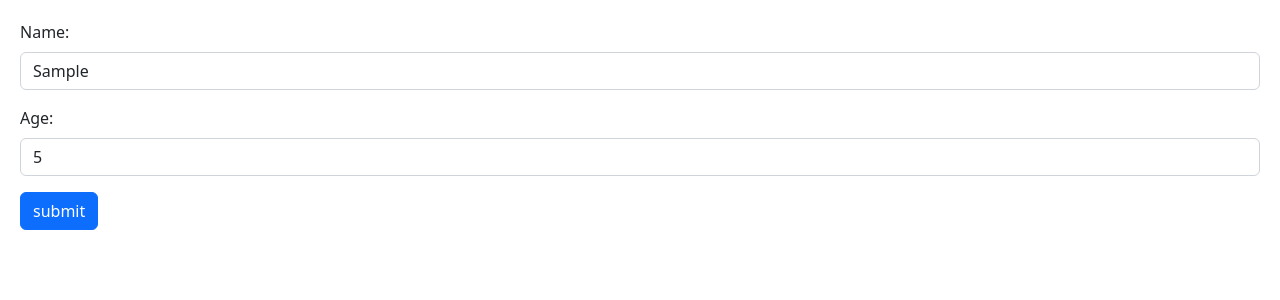
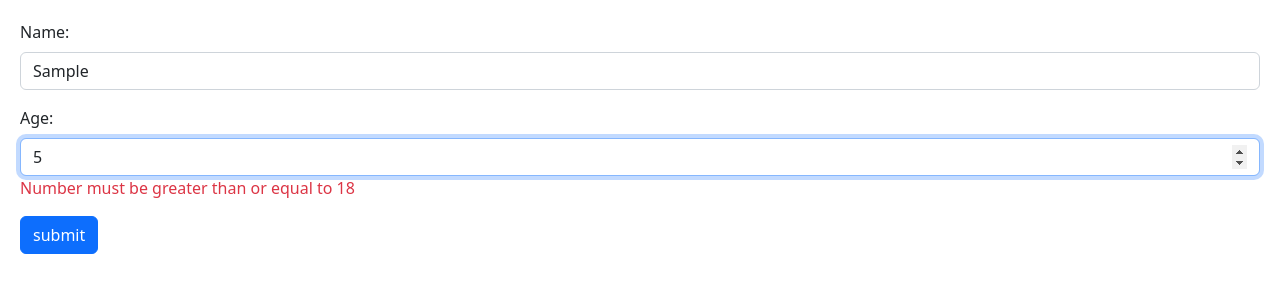
Before and after one commit to akashpadampalle/learn-react, a React (Vite) app: page / in a window 1280 px wide. Both pictures are taken after typing "Sample", "5" into the empty fields and a click on the button "submit". Shown: the top 300 px of the page. Built offline with nearby package versions, Linux system fonts and the light colour scheme.

Commit message:
form validation using zod

```diff
--- a/package.json
+++ b/package.json
@@ -10,13 +10,15 @@
     "preview": "vite preview"
   },
   "dependencies": {
+    "@hookform/resolvers": "^3.1.0",
     "@types/styled-components": "^5.1.26",
     "bootstrap": "^5.2.3",
     "react": "^18.2.0",
     "react-dom": "^18.2.0",
     "react-hook-form": "^7.44.2",
     "react-icons": "^4.8.0",
-    "styled-components": "^5.3.11"
+    "styled-components": "^5.3.11",
+    "zod": "^3.21.4"
   },
   "devDependencies": {
     "@types/react": "^18.0.28",
--- a/src/components/Form.tsx
+++ b/src/components/Form.tsx
@@ -1,33 +1,56 @@
-import  { FormEvent,  useState } from 'react';
-import {FieldValues, useForm} from 'react-hook-form';
+import { FormEvent, useState } from "react";
+import { FieldValues, useForm } from "react-hook-form";
+import { z } from "zod";
+import { zodResolver } from "@hookform/resolvers/zod";
 
 function Form() {
+  // creating schema of formData using zod for validation
+  const schema = z.object({
+    name: z.string().min(3, { message: "name must be atleast 3 chatecters" }),
+    age: z.number({ invalid_type_error: "Age field is required" }).min(18),
+  });
 
-    interface FormData {
-        name: string;
-        age: number;
-    }
+  type FormData = z.infer<typeof schema>;
 
-    const  {register, handleSubmit, formState: {errors}} = useForm<FormData>();
+  const {
+    register,
+    handleSubmit,
+    formState: { errors },
+  } = useForm<FormData>({ resolver: zodResolver(schema) });
 
-    const onSubmit = (data: FieldValues) => console.log(data)
+  const onSubmit = (data: FieldValues) => console.log(data);
 
   return (
     <form onSubmit={handleSubmit(onSubmit)}>
-        <div className="mb-3">
-            <label htmlFor="name" className='form-label'>Name:</label>
-            <input { ...register('name', {required: true, minLength: 3})} id='name' type="text" className='form-control'/>
-            {errors.name?.type === 'required' && <p className='text-danger'>name is required</p>}
-            {errors.name?.type === 'minLength' && <p className='text-danger'>min 3 charators required</p>}
-        </div>
-        <div className="mb-3">
-            <label htmlFor="age" className="form-label">Age: </label>
-            <input { ...register('age')} type="Number" className="form-control" id="age" />
-        </div>
-        <button type="submit" className='btn btn-primary'>submit</button>
+      <div className="mb-3">
+        <label htmlFor="name" className="form-label">
+          Name:
+        </label>
+        <input
+          {...register("name")}
+          id="name"
+          type="text"
+          className="form-control"
+        />
+        {errors.name && <p className="text-danger">{errors.name.message}</p>}
+      </div>
+      <div className="mb-3">
+        <label htmlFor="age" className="form-label">
+          Age:{" "}
+        </label>
+        <input
+          {...register("age", { valueAsNumber: true })}
+          type="Number"
+          className="form-control"
+          id="age"
+        />
+        {errors.age && <p className="text-danger">{errors.age.message}</p>}
+      </div>
+      <button type="submit" className="btn btn-primary">
+        submit
+      </button>
     </form>
-
-  )
+  );
 }
 
 export default Form;
```
Also changed, not shown: 1 other file (tests, documents, lock files or other folders).
